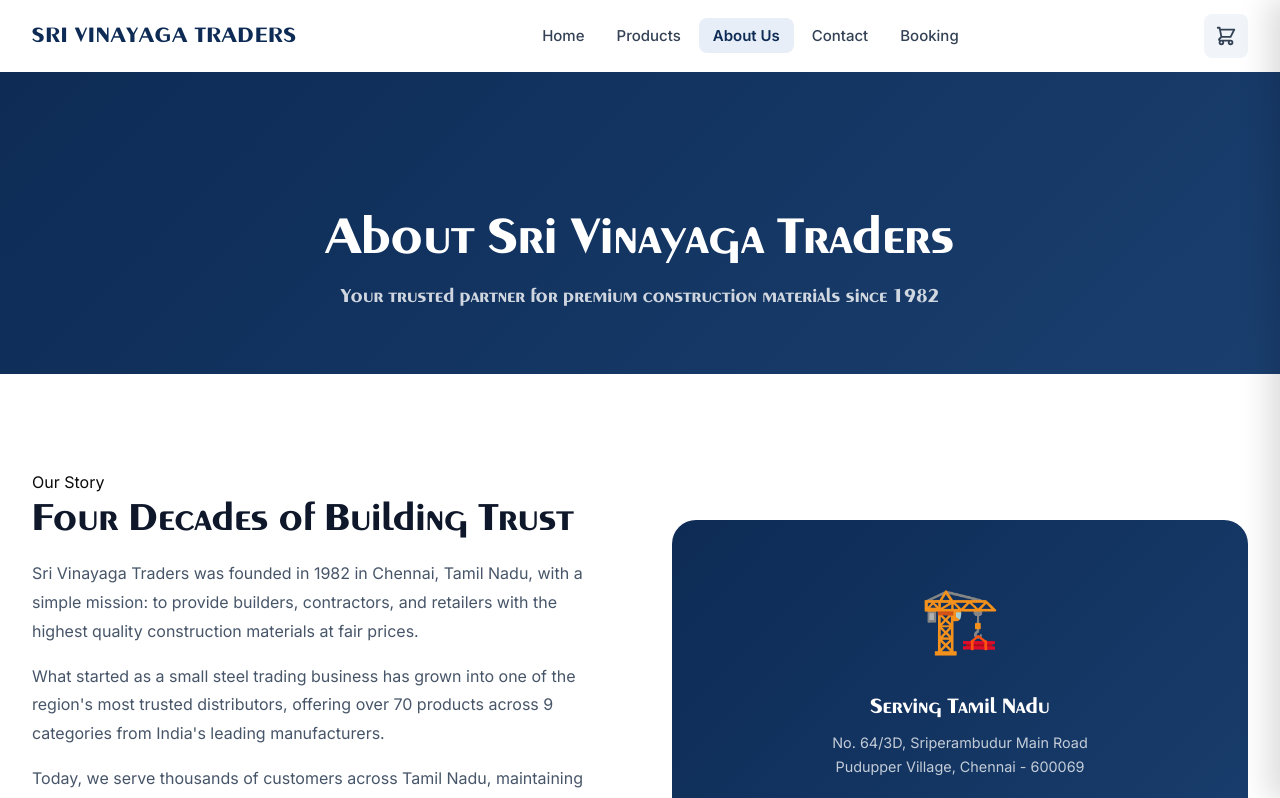
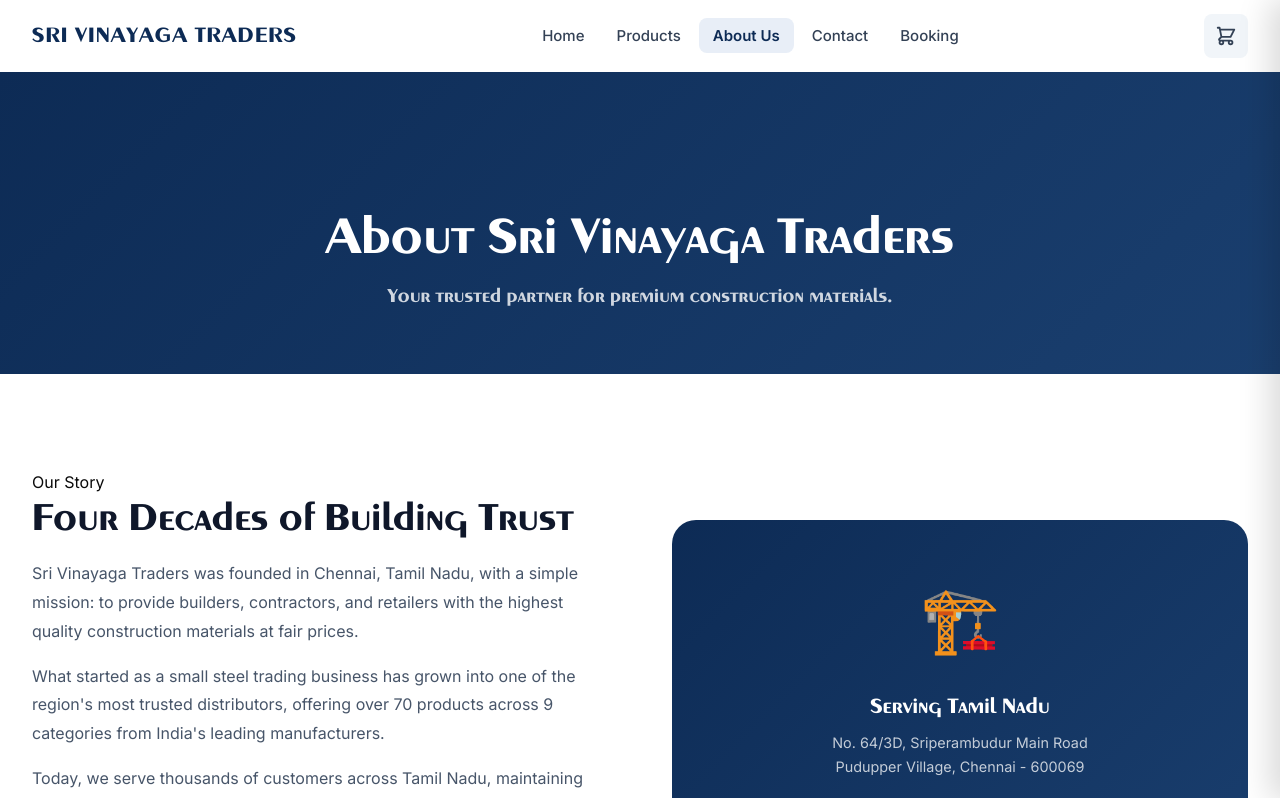
Before and after one commit to meazha2005/SRI-VINAYAGA-TRADERS, a Next.js app: page /about in a window 1280 px wide. Shown: the top 798 px of the page. Built offline with nearby package versions, Linux system fonts and the light colour scheme.

Commit message:
Fix build errors and update configuration

```diff
--- a/app/about/page.tsx
+++ b/app/about/page.tsx
@@ -5,7 +5,7 @@ import styles from './page.module.css';
 
 export const metadata: Metadata = {
   title: 'About Us',
-  description: 'Learn about Sri Vinayaga Traders — Tamil Nadu\'s trusted importer and distributor of premium steel and construction materials since 1982.',
+  description: 'Learn about Sri Vinayaga Traders — Tamil Nadu\'s trusted importer and distributor of premium steel and construction materials.',
 };
 
 const PARTNER_LOGOS = [
@@ -37,7 +37,7 @@ export default function AboutPage() {
       <div className="page-header">
         <div className="container">
           <h1>About Sri Vinayaga Traders</h1>
-          <p>Your trusted partner for premium construction materials since 1982</p>
+          <p>Your trusted partner for premium construction materials.</p>
         </div>
       </div>
 
@@ -49,7 +49,7 @@ export default function AboutPage() {
               <span className="overline">Our Story</span>
               <h2 className={styles.storyTitle}>Four Decades of Building Trust</h2>
               <p className={styles.storyText}>
-                Sri Vinayaga Traders was founded in 1982 in Chennai, Tamil Nadu, with a simple mission:
+                Sri Vinayaga Traders was founded in Chennai, Tamil Nadu, with a simple mission:
                 to provide builders, contractors, and retailers with the highest quality construction
                 materials at fair prices.
               </p>
--- a/app/page.tsx
+++ b/app/page.tsx
@@ -225,7 +225,7 @@ export default function HomePage() {
               <h2 className={styles.aboutTitle}>Your Trusted Partner for Quality Materials</h2>
               <p className={styles.aboutText}>
                 Sri Vinayaga Traders is a leading importer and distributor of high-quality
-                construction materials, serving Tamil Nadu since 1982. We partner with India&apos;s
+                construction materials, serving Tamil Nadu. We partner with India&apos;s
                 top manufacturers to deliver premium TMT bars, cement, steel sheets, pipes, and more.
               </p>
               <p className={styles.aboutText}>
```
